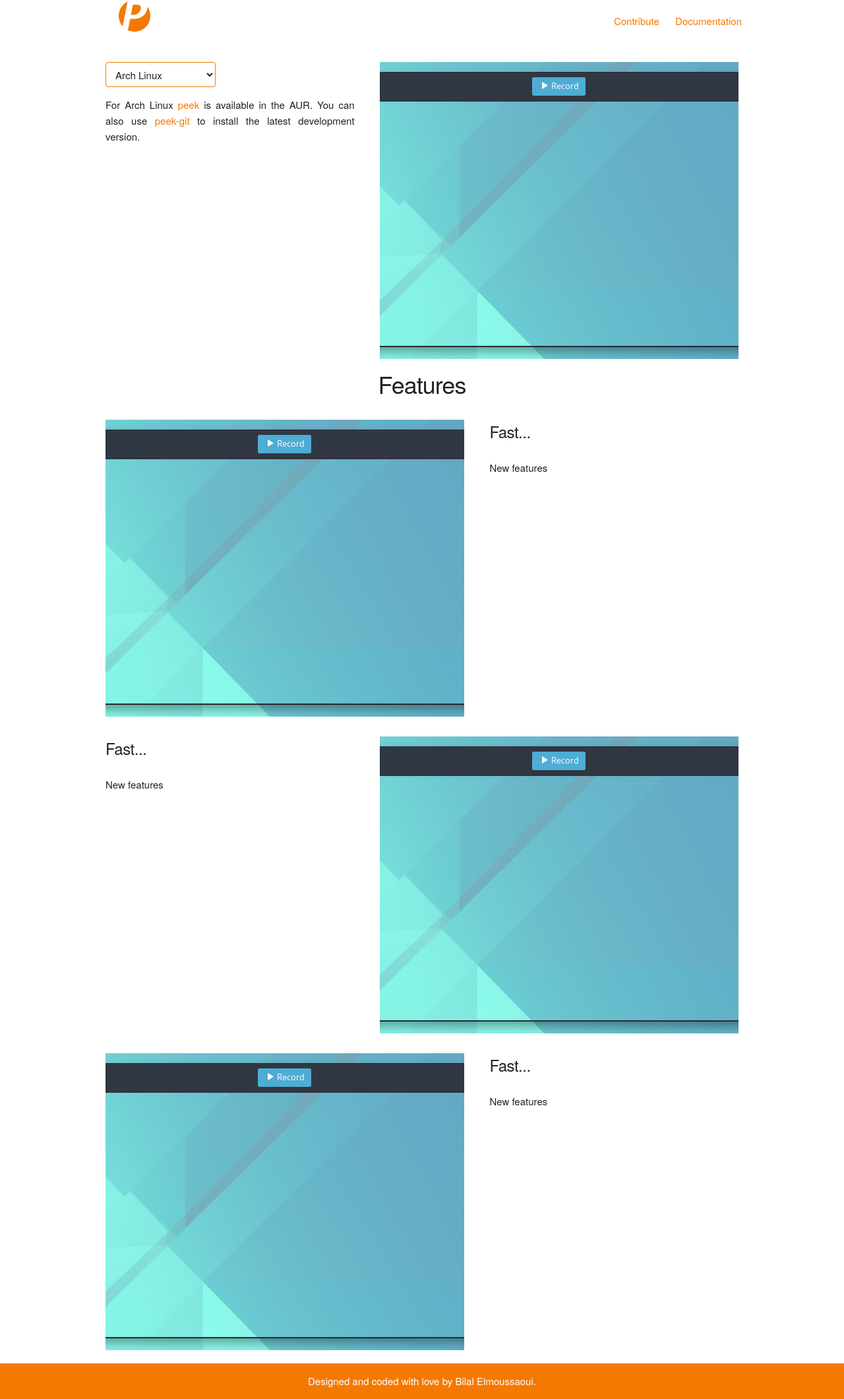
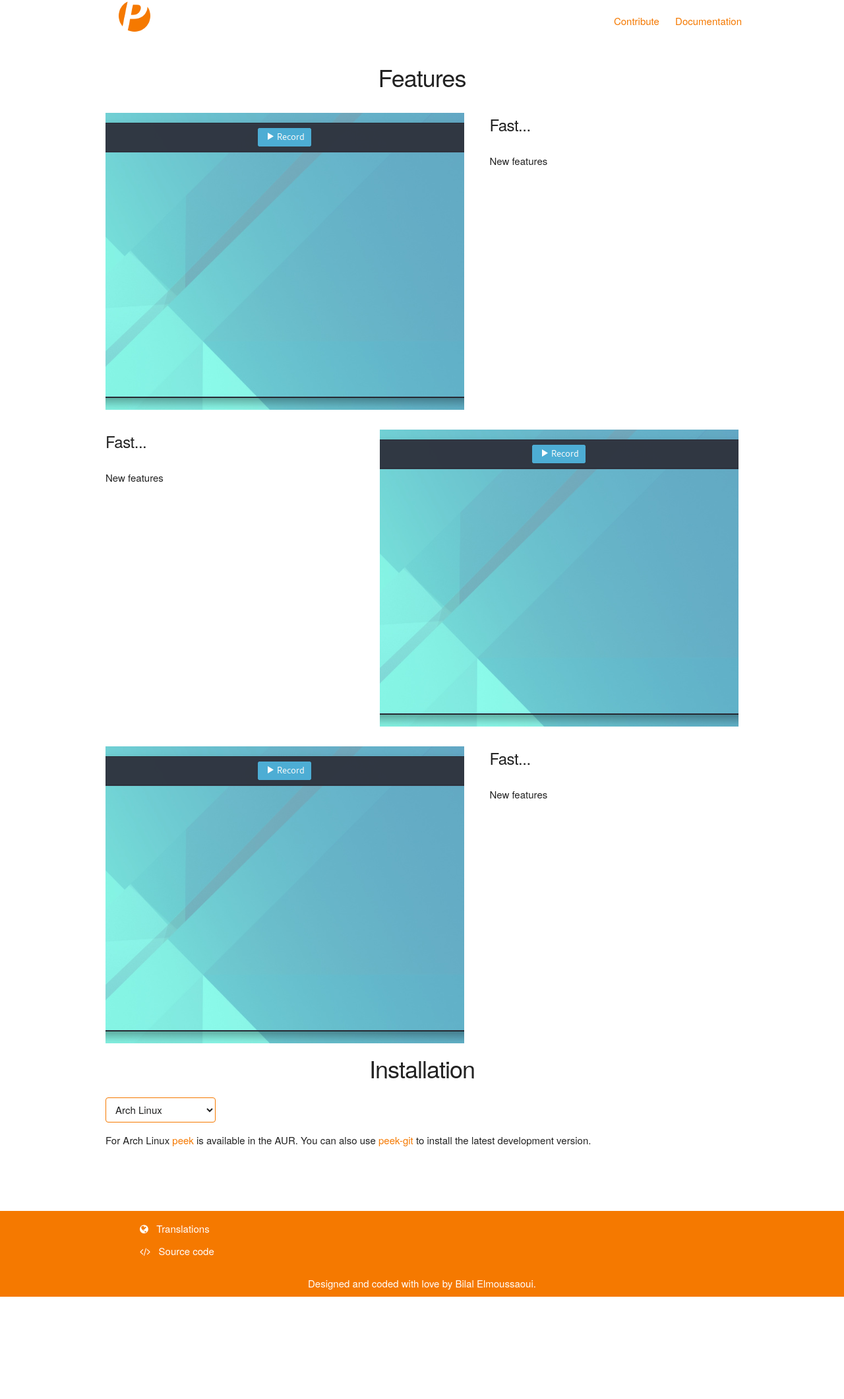
Before and after one commit to phw/peek-website, a Jekyll site: the page built from index.html, in a window 1280 px wide. Shown: the whole page at 66% size. Built offline with Jekyll 4.4.1, drawn with Linux system fonts in a browser that asks for light colours; nearby versions of some CDN libraries; after the commit the page ends 1965 px from its top, so only the background shows below that.

Commit message:
more work on the footer, move the instllation steps to the bottom

```diff
--- a/_includes/footer.html
+++ b/_includes/footer.html
@@ -3,14 +3,12 @@
 <footer>
 
 <div class="footer-content">
-  <!--
   <div class="footer-website">
     <ul>
       <li><a href="https://hosted.weblate.org/projects/peek/translations/"><i class="fa fa-globe" aria-hidden="true"></i> &nbsp; Translations</a></li>
       <li><a href="https://github.com/phw/peek"><i class="fa fa-code" aria-hidden="true"></i> &nbsp; Source code</a></li>
     </ul>
   </div>
-  -->
   <div class="footer-copyrights">
     Designed and coded with love by Bilal Elmoussaoui.
   </div>
--- a/assets/css/peek.css
+++ b/assets/css/peek.css
@@ -1,3 +1,15 @@
+html {
+  height: 100%;
+}
+body{
+    min-height: 100%;
+    position: relative;
+}
+body:after {
+    content: '';
+    display: block;
+    height: 100px;
+}
 a, a:hover {
     color:#F57900;
 }
@@ -6,6 +18,10 @@ a {
 }
 a:hover{
     text-decoration: underline;
+}
+
+main {
+    margin-bottom:100px;/* Height of footer*/
 }
 
 
@@ -40,7 +56,7 @@ a:hover{
 .package-content-hidden {
   opacity: 0;
   display: hidden;
-  transition: all 0.5 ease-out;
+  transition: all 1s ease;
 }
 #packages ul li {
   display: inline-block;
@@ -53,8 +69,11 @@ a:hover{
 footer {
   background-color: #F57900;
   color: white;
-  padding: 15px 5px;
-  margin-top: 20px;
+  padding: 15px 0;
+  position: absolute;
+  bottom: 0;
+  width: 100%;
+  height: 100px;
 }
 
 .footer-content {
--- a/index.html
+++ b/index.html
@@ -2,30 +2,10 @@
 layout: default
 ---
 
-<div class="row">
-  <div class="five columns">
 
-      <div id="packages">
-      <select>
-      {% for package in site.packages %}
-            <option value="{{package._id}}">{{package.package}}</option>
-      {% endfor %}
-      </select>
-
-      <ul>
-      {% for package in site.packages %}
-          <div class="package-content" id="{{package._id}}">
-              {{package.content}}
-          </div>
-      {%endfor%}
-      </ul>
-      </div>
-  </div>
-  <div id="header-screenshot" class="seven columns">
-      <img src="{{site.baseurl}}/assets/images/screenshots/main.png" alt="Peek"/>
-   </div>
-</div>
-
+<!--
+  Start Section : Features
+-->
 <div class="text-center"><h3 class="section-heading">Features</h3></div>
 <div id="features">
         {% if site.features != empty %}
@@ -54,3 +34,31 @@ layout: default
             {% endfor %}
         {% endif %}
 </div>
+<!--
+    End Section : Features
+-->
+
+
+<!--
+    Start Section : Packages
+-->
+<div class="text-center"><h3 class="section-heading">Installation</h3></div>
+
+<div class="row" id="packages">
+      <select>
+      {% for package in site.packages %}
+            <option value="{{package._id}}">{{package.package}}</option>
+      {% endfor %}
+      </select>
+
+      <ul>
+      {% for package in site.packages %}
+          <div class="package-content" id="{{package._id}}">
+              {{package.content}}
+          </div>
+      {%endfor%}
+      </ul>
+</div>
+<!--
+  End Section : Packages
+-->
```
Also changed, not shown: 4 other files.
